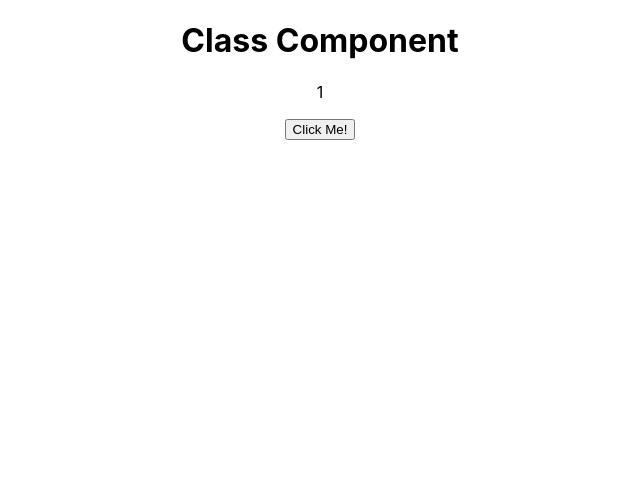
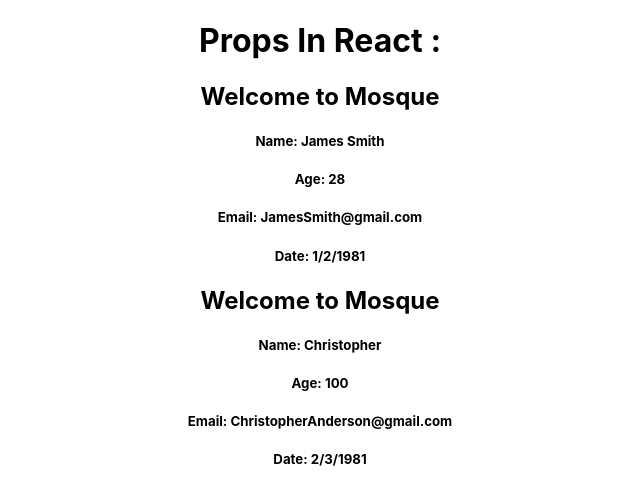
Before and after one commit to TaimoorAli77/code4Education, a React (Create React App) app: page / in a window 1280 px wide. Shown: the top 504 px of the page, without its empty margins (320-960 px from the left). Built offline with nearby package versions, Linux system fonts and the light colour scheme.

Commit message:
props example

```diff
--- a/src/App.js
+++ b/src/App.js
@@ -1,63 +1,33 @@
 import './App.css';
-// import Button from './Button';
-// import Counter from './Counter';
-// import User2 from './User2';
-// import User3 from './User3';
-// import User4 from './User4';
-// import Users, { NUsers, NewCustomer } from './Users';
+import React from 'react'
+import UserCard from './UserCard';
 
-// function App() {
-//   return (
-//     <>
-//       <h1>Hello Taimoor!</h1>
-//       <Users />
-//       <Counter />
-//       <NUsers />
-//       <NUsers></NUsers>
-//       <NewCustomer />
-//       <User2 />
-//       <User3 />
-//       <User4 />
-//       <Button />
-//     </>
-//   );
-// }
+const App = () => {
+  let data = [
+    {
+      name: "James	Smith",
+      age: 28,
+      date: "1/2/1981",
+      email: "JamesSmith@gmail.com"
+    },
+    {
+      name: "Christopher",
+      age: 100,
+      date: "2/3/1981",
+      email: "ChristopherAnderson@gmail.com"
+    }
+  ]
+  return (
+    <div className='App'>
+      <h1>Props In React : </h1>
+      {/* <UserCard fname="Taimoor" lname="Ali" /> */}
+      {/*  Above we call a Component and then passed prop i.e, name through it and then in that component we use
+      prop keyword or any other word in function to access this value and use as prop.name  */}
+      {data.map((data, i) => (
+        <UserCard key={i} name={data.name} age={data.age} date={data.date} email={data.email} />
+      ))}
+    </div>
+  )
+}
 
-// export default App;
-
-
-import React, { Component } from 'react'
-
-export default class App extends Component {
-  constructor() {
-    super();
-    // super is used to use this.
-    // initial state
-    this.state = {
-      // data: "Code 4 Education!"
-      data: 1
-    }
-  }
-  // function keyword is not declared in class
-  demo() {
-    // alert("Hello")
-    this.setState({
-      // data: "Taimoor Ali"
-      data: this.state.data + 1
-    })
-  }
-  render() {
-    console.log(this.state.data)
-    // In render we use console.log
-    return (
-      <>
-        <div className='App'>
-          <h1 >Class Component</h1>
-          <p>{this.state.data}</p>
-          <button onClick={() => { this.demo() }}>Click Me!</button>
-        </div>
-
-      </>
-    )
-  }
-}
+export default App
--- a/src/Button.jsx
+++ b/src/Button.jsx
@@ -1,7 +1,7 @@
 import React from "react";
 import { useState } from "react";
 const Button = () => {
-  const [data, setData] = useState("Taimoor Malik");
+  const [data, setData] = useState("Taimoor");
   const btn = () => {
     setData("Code for future!");
     alert(data);
--- /dev/null
+++ b/src/UserCard.js
@@ -0,0 +1,20 @@
+import React from 'react'
+
+const UserCard = (data) => {
+  // console.log(props)
+  console.log(data)
+  return (
+    <>
+      {/* <h3>Hello {props.fname} {props.lname}</h3> */}
+      <h2>Welcome to Mosque</h2>
+      <div index={data.index}>
+        <h5>Name: {data.name}</h5>
+        <h5>Age: {data.age}</h5>
+        <h5>Email: {data.email}</h5>
+        <h5>Date: {data.date}</h5>
+      </div>
+    </>
+  )
+}
+
+export default UserCard
```
Also changed, not shown: src/User2.js (deleted, +0 -13 lines).
